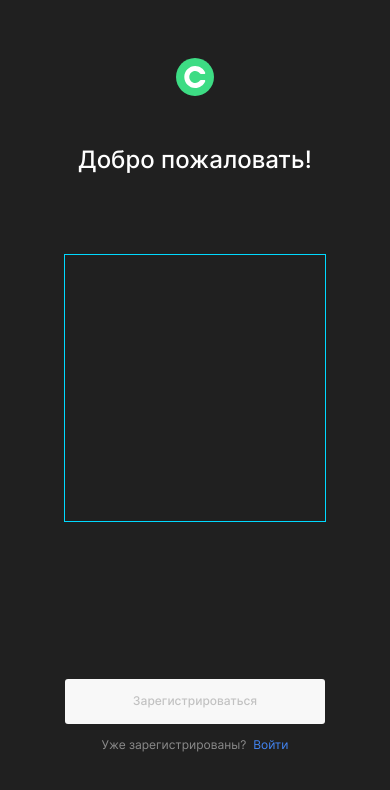
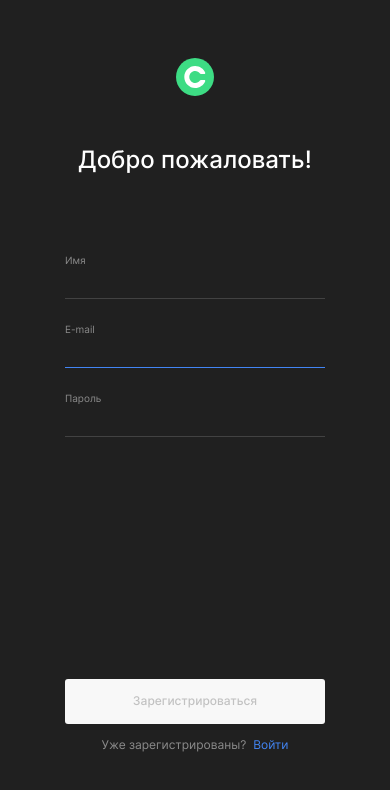
Before and after one commit to VeneraNechaeva/movies-explorer-frontend, a React (Create React App) app: page /signup in a window 390 px wide. Shown: the top 790 px of the page. Built offline with nearby package versions, Linux system fonts and the light colour scheme.

Commit message:
feat: сверстать адаптивный компонент  Register

```diff
--- a/src/components/Register/Register.css
+++ b/src/components/Register/Register.css
@@ -1,5 +1,39 @@
+.form__field-conteiner {
+    padding-bottom: 61px;
+}
+
+.form__field-content {
+    display: flex;
+    flex-direction: column;
+}
+
 .form__label {
-    height: 266px;
-    width: 100%;
-    border: solid 1px rgb(0, 217, 255);
+    font-weight: 400;
+    font-size: 10px;
+    color: #8B8B8B;
+    margin-bottom: 5px;
+    line-height: 12px;
 }
+
+.form__field {
+    font-weight: 400;
+    font-size: 14px;
+    line-height: 17px;
+    padding: 0;
+    color: #FFFFFF;
+    background: transparent;
+    border: none;
+    border-bottom: 1px solid #424242;
+    padding-bottom: 10px;
+    margin-bottom: 24px;
+}
+
+.form__field-light {
+    border-bottom: 1px solid #4285F4;
+}
+
+@media screen and (max-width: 450px) {
+    .form__field-conteiner {
+        width: 100%;
+    }
+}
--- a/src/components/Register/Register.js
+++ b/src/components/Register/Register.js
@@ -6,7 +6,59 @@ function Register() {
             text="Уже зарегистрированы?" textLink="Войти" redirect="/signin"
         // onSubmit={onRegister} isSubmitEnable={isValid}
         >
-            <div className="form__label"></div>
+            <div className="form__field-conteiner">
+                <div className="form__field-content">
+                    <label className="form__label" for="name">Имя</label>
+                    <input
+                        id="name"
+                        className="form__field"
+                        type="text"
+                        name="name"
+                        minLength={2}
+                        maxLength={40}
+                        required
+                    // value={values.name ?? ''}
+                    // onChange={handleChange}
+                    />
+                    {/* <span className={`form__error email-error  ${errors?.email ? "form__error_visible-user" : ""}`}>
+                    {errors?.email}</span> */}
+                </div>
+
+
+                <div className="form__field-content">
+                    <label className="form__label" for="email">E-mail</label>
+                    <input
+                        id="email"
+                        className="form__field form__field-light"
+                        type="email"
+                        name="email"
+                        minLength={2}
+                        maxLength={40}
+                        required
+                    // value={values.email ?? ''}
+                    // onChange={handleChange}
+                    />
+                    {/* <span className={`form__error email-error  ${errors?.email ? "form__error_visible-user" : ""}`}>
+                    {errors?.email}</span> */}
+                </div>
+
+                <div className="form__field-content">
+                    <label className="form__label" for="password">Пароль</label>
+                    <input
+                        id="password"
+                        className="form__field"
+                        type="password"
+                        name="password"
+                        minLength={10}
+                        maxLength={14}
+                        required
+                    // value={values.password ?? ''}
+                    // onChange={handleChange}
+                    />
+                    {/* <span className={`form__error password-error  ${errors?.password ? "form__error_visible-user" : ""}`}>
+                    {errors?.password}</span> */}
+                </div>
+            </div>
         </UserForm>
     )
 }
--- a/src/components/SearchForm/SearchForm.js
+++ b/src/components/SearchForm/SearchForm.js
@@ -11,7 +11,7 @@ function SearchForm() {
                     name="search"
                     placeholder="Фильм"
                     required
-                // value={values.place ?? ''}
+                // value={values.movie ?? ''}
                 // onChange={handleChange}
                 />
                 <button className="search__button" type="submit">Поиск </button>
--- a/src/components/UserForm/UserForm.js
+++ b/src/components/UserForm/UserForm.js
@@ -1,7 +1,7 @@
 import headerLogo from '../Vector-header-logo.svg';
 import { Link } from 'react-router-dom';
 
-function UserForm( {name, title, buttonText, children, text, textLink,redirect, onSubmit, isSubmitEnable} ) {
+function UserForm( {name, title, buttonText, children, text, textLink, redirect, onSubmit, isSubmitEnable} ) {
     return (
         <form className="form" name={name} noValidate="" onSubmit={onSubmit}>
             <div className="form__content">
```
Also changed, not shown: src/index.css (line endings or trailing spaces).
